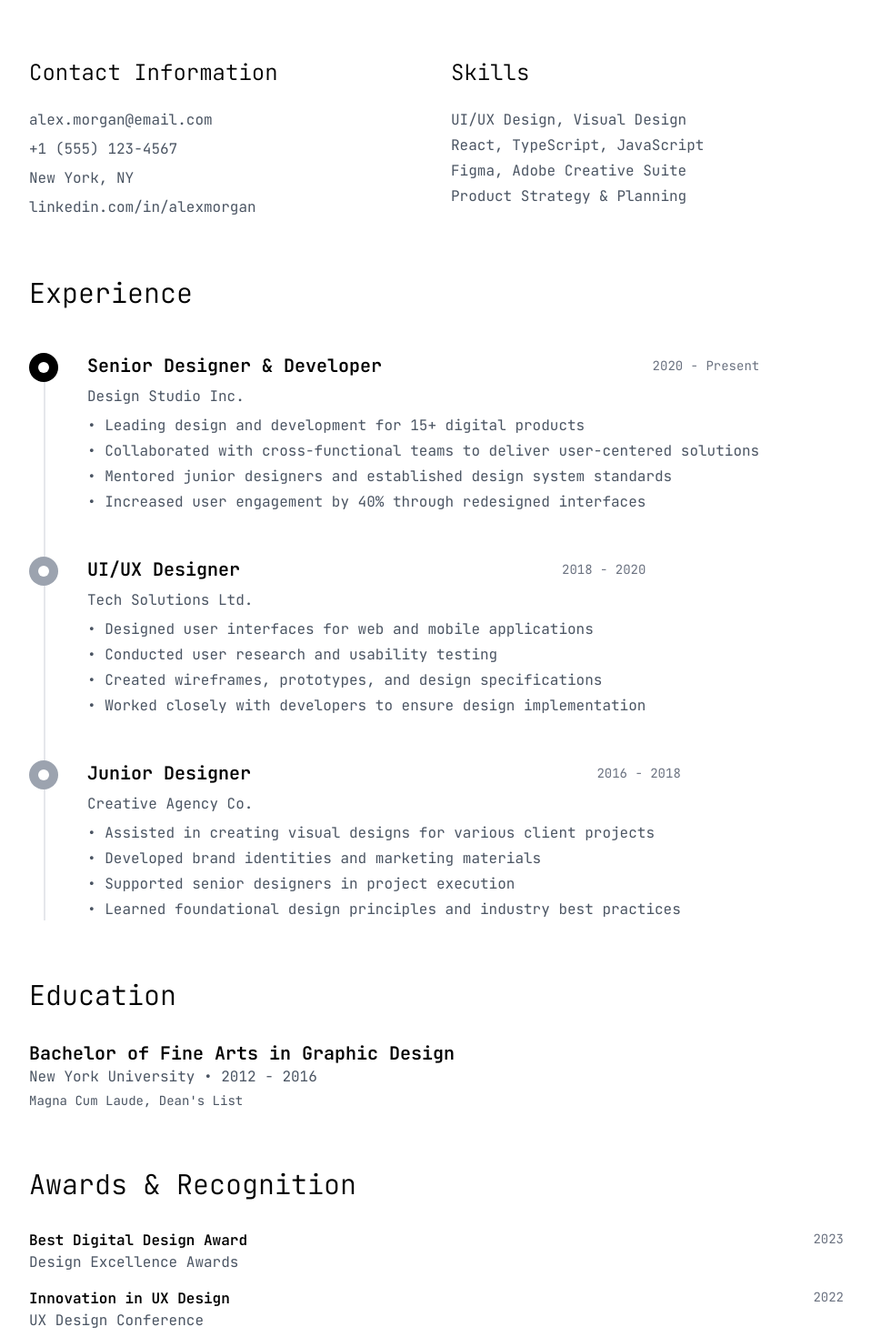
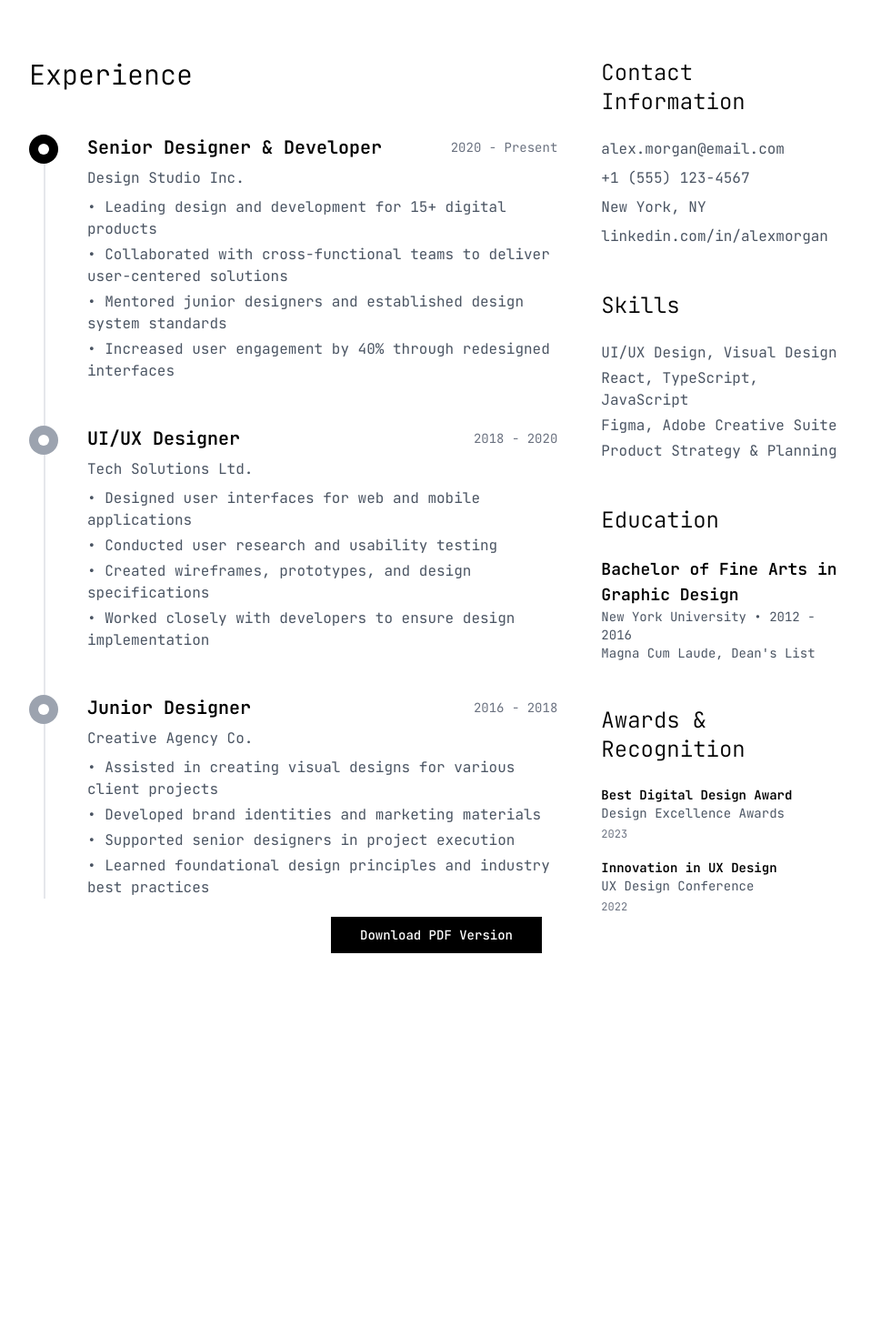
Before and after one commit to georgia-morrison/georgia-morrison-website, a React (Vite) app: page /cv in a window 1280 px wide. Shown: the part 200-1670 px from the top of the page at 91% size, without its empty margins (160-1118 px from the left). After the commit the page ends 1328 px from the top, so only its background shows below. Built offline with nearby package versions, Linux system fonts and the light colour scheme.

Commit message:
Refactor: CV page to two-column layout
Restructured the CV page to a two-column layout, with the experience timeline on the left and skills/contact information on the right.

```diff
--- a/src/pages/CV.tsx
+++ b/src/pages/CV.tsx
@@ -32,32 +32,10 @@ const CV = () => {
             </p>
           </div>
 
-          {/* Personal Info */}
-          <div className="mb-16">
-            <div className="grid md:grid-cols-2 gap-8">
-              <div>
-                <h2 className="text-2xl font-light text-black mb-6">Contact Information</h2>
-                <div className="space-y-2 text-gray-600">
-                  <p>alex.morgan@email.com</p>
-                  <p>+1 (555) 123-4567</p>
-                  <p>New York, NY</p>
-                  <p>linkedin.com/in/alexmorgan</p>
-                </div>
-              </div>
-              <div>
-                <h2 className="text-2xl font-light text-black mb-6">Skills</h2>
-                <div className="space-y-1 text-gray-600">
-                  <p>UI/UX Design, Visual Design</p>
-                  <p>React, TypeScript, JavaScript</p>
-                  <p>Figma, Adobe Creative Suite</p>
-                  <p>Product Strategy & Planning</p>
-                </div>
-              </div>
-            </div>
-          </div>
-
-          {/* Experience Timeline */}
-          <div className="mb-16">
+          {/* Two Column Layout */}
+          <div className="grid lg:grid-cols-3 gap-12">
+            {/* Left Column - Experience Timeline */}
+            <div className="lg:col-span-2">
               <h2 className="text-3xl font-light text-black mb-12">Experience</h2>
               <div className="relative">
                 {/* Timeline line */}
@@ -125,35 +103,57 @@ const CV = () => {
               </div>
             </div>
 
+            {/* Right Column - Skills, Contact, Education, Awards */}
+            <div className="space-y-12">
+              {/* Contact Information */}
+              <div>
+                <h2 className="text-2xl font-light text-black mb-6">Contact Information</h2>
+                <div className="space-y-2 text-gray-600">
+                  <p>alex.morgan@email.com</p>
+                  <p>+1 (555) 123-4567</p>
+                  <p>New York, NY</p>
+                  <p>linkedin.com/in/alexmorgan</p>
+                </div>
+              </div>
+
+              {/* Skills */}
+              <div>
+                <h2 className="text-2xl font-light text-black mb-6">Skills</h2>
+                <div className="space-y-1 text-gray-600">
+                  <p>UI/UX Design, Visual Design</p>
+                  <p>React, TypeScript, JavaScript</p>
+                  <p>Figma, Adobe Creative Suite</p>
+                  <p>Product Strategy & Planning</p>
+                </div>
+              </div>
+
               {/* Education */}
-          <div className="mb-16">
-            <h2 className="text-3xl font-light text-black mb-8">Education</h2>
-            <div className="space-y-6">
               <div>
-                <h3 className="text-xl font-semibold text-black">Bachelor of Fine Arts in Graphic Design</h3>
-                <p className="text-gray-600">New York University • 2012 - 2016</p>
-                <p className="text-gray-600 text-sm mt-1">Magna Cum Laude, Dean's List</p>
+                <h2 className="text-2xl font-light text-black mb-6">Education</h2>
+                <div className="space-y-4">
+                  <div>
+                    <h3 className="text-lg font-semibold text-black">Bachelor of Fine Arts in Graphic Design</h3>
+                    <p className="text-gray-600 text-sm">New York University • 2012 - 2016</p>
+                    <p className="text-gray-600 text-sm">Magna Cum Laude, Dean's List</p>
                   </div>
                 </div>
               </div>
 
               {/* Awards */}
-          <div className="mb-16">
-            <h2 className="text-3xl font-light text-black mb-8">Awards & Recognition</h2>
+              <div>
+                <h2 className="text-2xl font-light text-black mb-6">Awards & Recognition</h2>
                 <div className="space-y-4">
-              <div className="flex justify-between items-start">
                   <div>
-                  <h3 className="font-semibold text-black">Best Digital Design Award</h3>
-                  <p className="text-gray-600">Design Excellence Awards</p>
+                    <h3 className="font-semibold text-black text-sm">Best Digital Design Award</h3>
+                    <p className="text-gray-600 text-sm">Design Excellence Awards</p>
+                    <span className="text-xs text-gray-500">2023</span>
                   </div>
-                <span className="text-sm text-gray-500">2023</span>
+                  <div>
+                    <h3 className="font-semibold text-black text-sm">Innovation in UX Design</h3>
+                    <p className="text-gray-600 text-sm">UX Design Conference</p>
+                    <span className="text-xs text-gray-500">2022</span>
                   </div>
-              <div className="flex justify-between items-start">
-                <div>
-                  <h3 className="font-semibold text-black">Innovation in UX Design</h3>
-                  <p className="text-gray-600">UX Design Conference</p>
                 </div>
-                <span className="text-sm text-gray-500">2022</span>
               </div>
             </div>
           </div>
```
Lines whose indentation alone changed are shown as unchanged.
